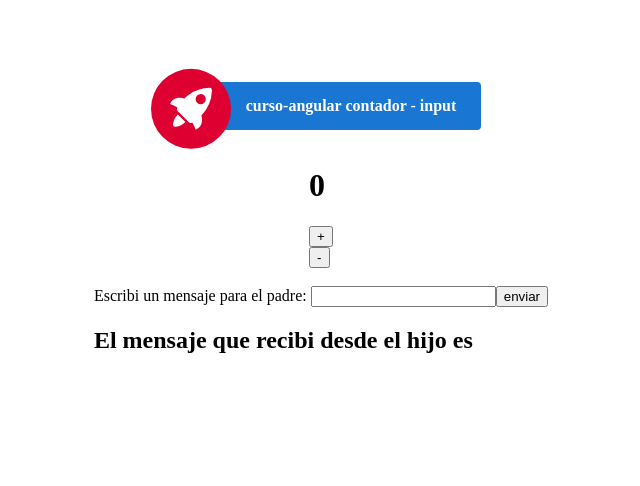
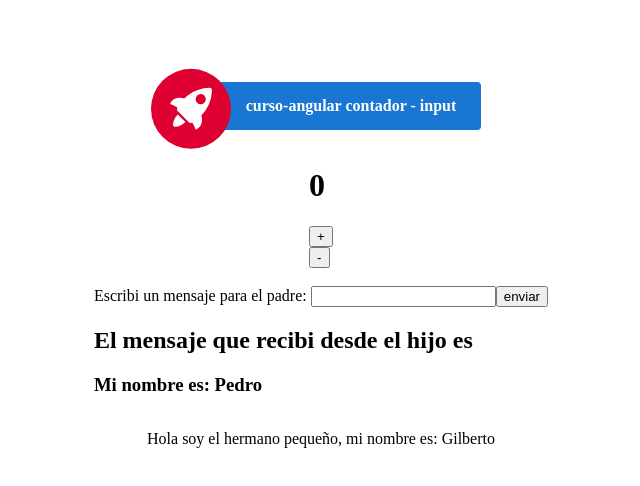
Before and after one commit to Leonardo200298/curso_angular, an Angular app: page / in a window 1280 px wide. Shown: the top 486 px of the page, without its empty margins (319-959 px from the left). Built offline with nearby package versions, Linux system fonts and the light colour scheme.

Commit message:
servicios y OnInit ejemplo

```diff
--- a/src/app/app.component.html
+++ b/src/app/app.component.html
@@ -48,5 +48,5 @@
   </div>
   <app-contador/>
   <app-padre/>
-
+  <app-hermano/>
 </div>
--- a/src/app/app.module.ts
+++ b/src/app/app.module.ts
@@ -8,13 +8,15 @@ import { PadreComponent } from './padre/padre.component';
 import { ContadorComponent } from './contador/contador.component';
 import { HijoComponent } from './hijo/hijo.component';
 import { FormsModule } from '@angular/forms';
+import { HermanoComponent } from './hermano/hermano.component';
 
 @NgModule({
   declarations: [
     AppComponent,
     PadreComponent,
     ContadorComponent,
-    HijoComponent
+    HijoComponent,
+    HermanoComponent
   ],
   imports: [
     BrowserModule,
--- /dev/null
+++ b/src/app/hermano/hermano.component.html
@@ -0,0 +1 @@
+<p>Hola soy el hermano pequeño, mi nombre es: {{nombre}}</p>
--- /dev/null
+++ b/src/app/hermano/hermano.component.ts
@@ -0,0 +1,18 @@
+import { Component, OnInit } from '@angular/core';
+import { ServicioFamiliarService } from '../servicio-familiar.service';
+
+@Component({
+  selector: 'app-hermano',
+  templateUrl: './hermano.component.html',
+  styleUrls: ['./hermano.component.css']
+})
+export class HermanoComponent implements OnInit{
+  constructor(private _servicioFamiliar: ServicioFamiliarService){}
+
+  nombre?:string;
+
+  ngOnInit(): void {
+      this._servicioFamiliar.setHermanoPequeno('Gilberto')
+      this.nombre = this._servicioFamiliar.getHermanoPequeno();
+  }
+}
--- a/src/app/padre/padre.component.html
+++ b/src/app/padre/padre.component.html
@@ -1,3 +1,4 @@
 <br/>
 <app-hijo (mensajeDesdeHijo)="recibirMensaje($event)"/>
 <h2>El mensaje que recibi desde el hijo es {{reciboMensaje}}</h2>
+<h3>Mi nombre es: {{nombre}}</h3>
--- a/src/app/padre/padre.component.ts
+++ b/src/app/padre/padre.component.ts
@@ -1,11 +1,22 @@
-import { Component } from '@angular/core';
+import { Component, OnInit } from '@angular/core';
+import { ServicioFamiliarService } from '../servicio-familiar.service';
 
 @Component({
   selector: 'app-padre',
   templateUrl: './padre.component.html',
   styleUrls: ['./padre.component.css']
 })
-export class PadreComponent {
+export class PadreComponent implements OnInit{
+
+  constructor(private _servicioFamiliar: ServicioFamiliarService){}
+
+  nombre?:string;
+
+  ngOnInit(): void {
+      this._servicioFamiliar.setHermanoGrande('Pedro');
+      this.nombre = this._servicioFamiliar.getHermanoGrande();
+  }
+
   reciboMensaje: string = '';
 
   recibirMensaje($event: string){
--- /dev/null
+++ b/src/app/servicio-familiar.service.ts
@@ -0,0 +1,38 @@
+import { Injectable } from '@angular/core';
+
+@Injectable({
+  providedIn: 'root'
+})
+export class ServicioFamiliarService {
+
+  hermanoGrande?:string;
+  hermanoPequeno?:string;
+
+  getHermanoGrande(){
+    return this.hermanoGrande || '';
+  }
+
+  setHermanoGrande(hermano: string){
+    this.hermanoGrande = hermano
+  }
+
+  getHermanoPequeno(){
+    return this.hermanoPequeno || '';
+  }
+
+  setHermanoPequeno(hermano: string){
+    this.hermanoPequeno = hermano
+  }
+
+
+  saludarHermano(hermano:string){
+    console.log("Hola " + hermano);
+
+  }
+
+  preguntarPorHijo(): string{
+    return '¿Como esta tu hijo?'
+  }
+
+  constructor() { }
+}
```
Also changed, not shown: src/app/hermano/hermano.component.css (added).
